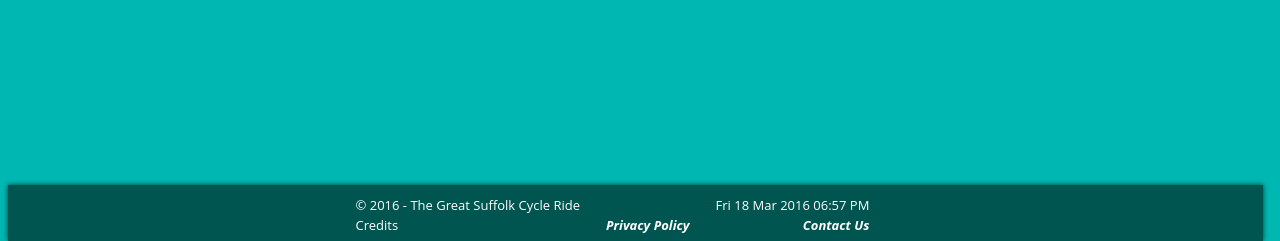
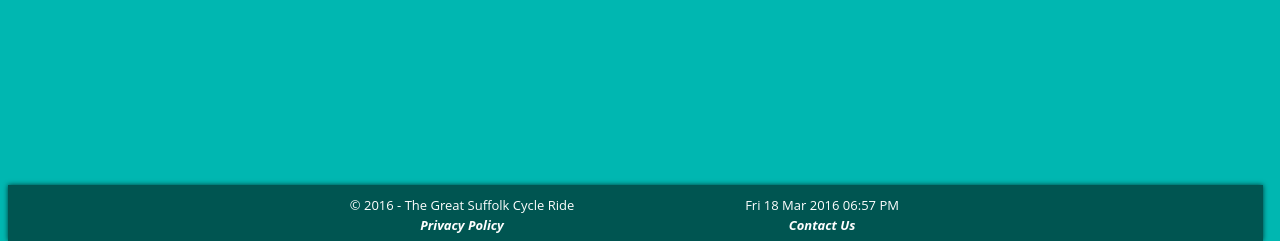
Before and after one commit to TonyFlury/SuffolkCycleDjango, a Django app: page /User/Reset/1 in a window 1280 px wide. Shown: the part 559-800 px from the top of the page. Run offline with Django 3.2, Linux system fonts and the light colour scheme; parts of the project's set-up code (start-up, migrations or seed data) failed here and were passed over; some libraries are stand-ins or nearby versions.

Commit message:
Issue-29

```diff
--- a/SuffolkCycleRide/templates/base/origin.html
+++ b/SuffolkCycleRide/templates/base/origin.html
@@ -114,18 +114,16 @@ window.fbAsyncInit = function() {
            <div id='footer_bg'></div>
             {% block footer-content %}
             <div class="white centered small" style="top:10px">
-                <table class="white small">
+                <table class="white small" style="width:80%">
                     <tr>
-                <td align="left" class="white">
+                <td align="center" class="white">
                     {% now "Y" as year %}
                 &copy; {{ year }} - The Great Suffolk Cycle Ride</td>
-                        <td>&nbsp;</td>
-                <td align="right" class="white">{% now " D d M Y h:i A" %}</td>
+                <td align="center" class="white">{% now " D d M Y h:i A" %}</td>
                         </tr>
                     <tr>
-                <td align="left" class="white">Credits</td>
                         <td align="center" class="white"><a href="{% url 'Privacy' %}" target="_new">Privacy Policy</a></td>
-                        <td align="right" class="white"><a href="{% url 'ContactUs' %}">Contact Us</a></td>
+                        <td align="center" class="white"><a href="{% url 'ContactUs' %}">Contact Us</a></td>
                     </tr>
                 </table>
             </div>
--- a/manifest.txt
+++ b/manifest.txt
@@ -36,7 +36,7 @@ SuffolkCycleRide/templates/base/VerticalForm.html	b73db2f8454e1ef3e71ab5928c89ac
 SuffolkCycleRide/templates/base/SingleForm.html	5a07d2abb0897074c6398bd73a3abe7cc5a5c104cb6c13dc305a440b
 SuffolkCycleRide/templates/base/base.html	4e69ef2abe52d4a25c9b8d184e21c4d2e49d44f39529bec6cd759ce7
 SuffolkCycleRide/templates/base/no-menu-base.html	dcf60c3a74bcb267f23116ee18642e3255f15caf223275f505241c55
-SuffolkCycleRide/templates/base/origin.html	1062ffc1358b65d3f5d0cbf113f02904a7c8a8c9959dccf351bd5970
+SuffolkCycleRide/templates/base/origin.html	c46a8f23b8ac603f4f53e0f41364d58be205b2ac13be6dff648fa51d
 SuffolkCycleRide/templates/SuffolkCycleRide/pages/google.html	1a40f8e333d88afaacee1a198612a486b719748f23a0c5ccdd52571d
 SuffolkCycleRide/templates/SuffolkCycleRide/pages/privacy.html	a9e1025d3a882204c4d4f0d1372655aa3d75a53328e1651c30de378a
 SuffolkCycleRide/templates/SuffolkCycleRide/pages/fundme.html	bc63ed390614e995ea02a43f1a9872db94d6b3edd4a4cc9dffe2f3b1
```
